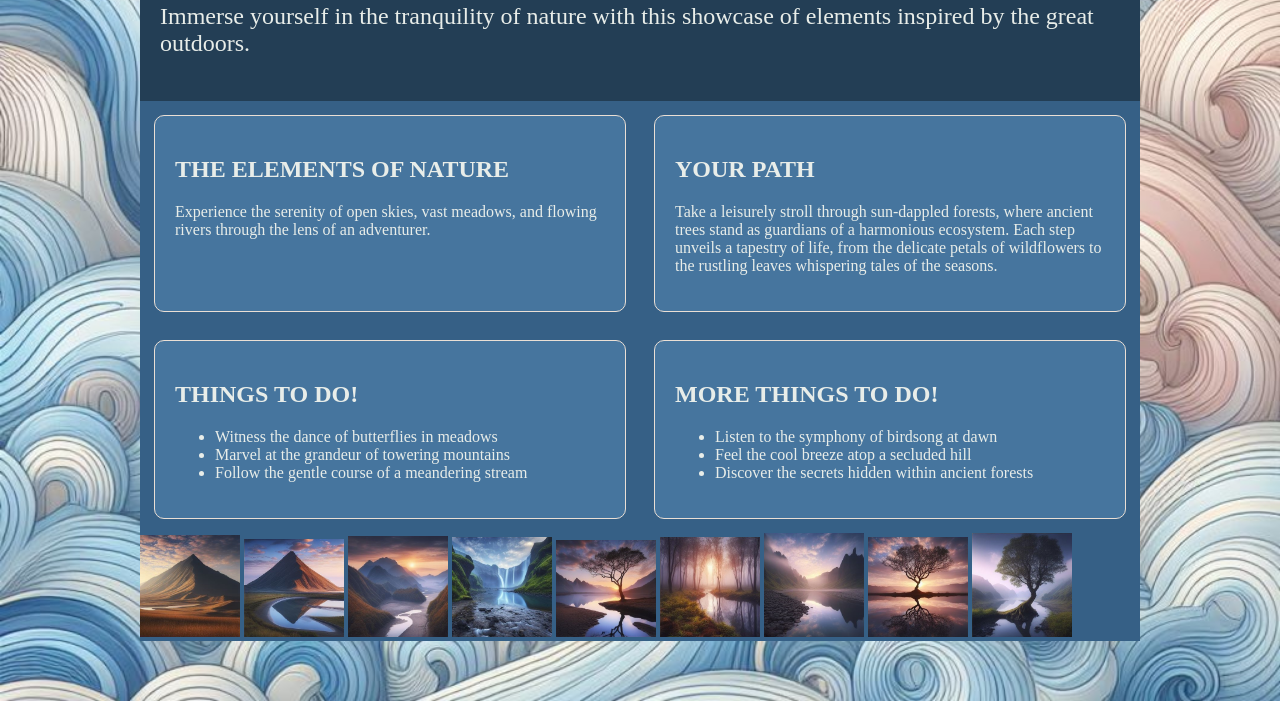
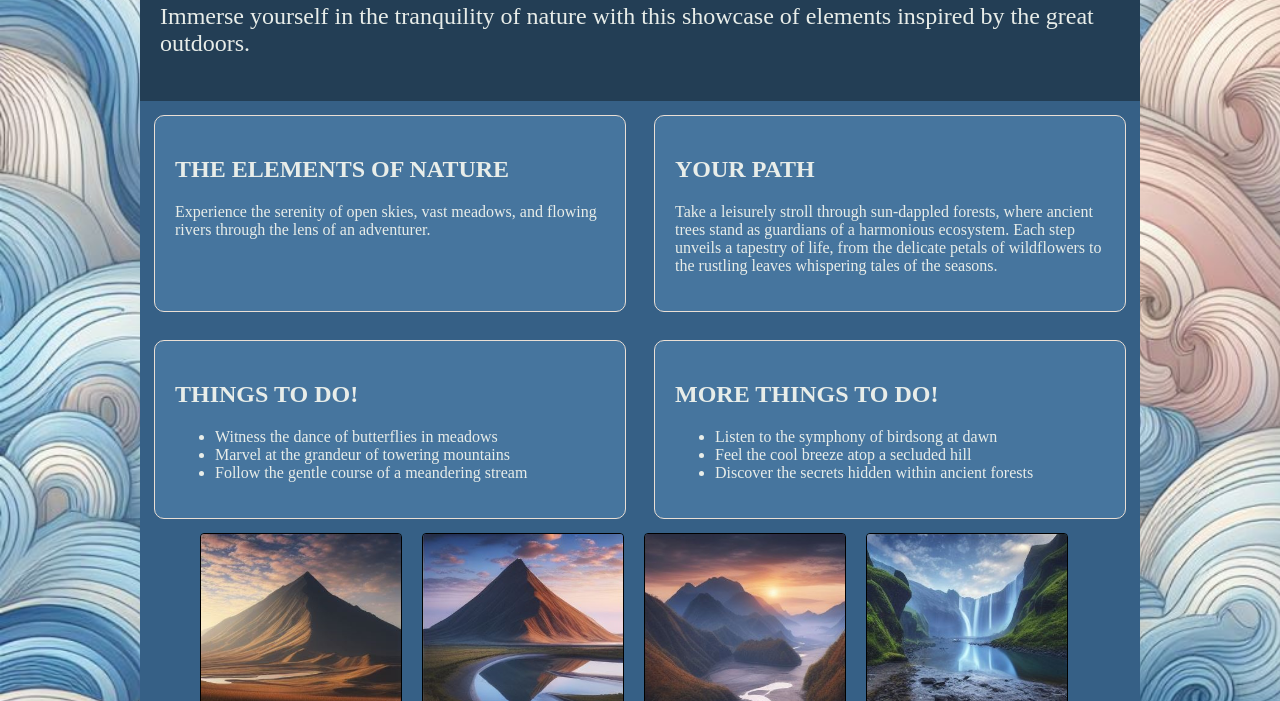
Before and after one commit to joshbarcher/sdev117-spr25, a plain HTML site: page html-css-review/page.html in a window 1280 px wide. Shown: the part 99-800 px from the top of the page. Drawn offline with Linux system fonts and the light colour scheme.

Commit message:
Added a new web page to practice with.

```diff
--- a/html-css-review/styles/my-styles.css
+++ b/html-css-review/styles/my-styles.css
@@ -62,8 +62,17 @@ body {
 
 #image-panel {
     grid-area: ip;
+    margin: auto;
+    width: 880px;
+
+    display: flex;
+    flex-direction: row;
+    flex-wrap: wrap;
+    gap: 20px;
+
+    img {
+        width: 200px;
+        border: 1px solid black;
+        border-radius: 4px;
+    }
 }
-
-img {
-    width: 100px;
-}
--- /dev/null
+++ b/js-project/css/styles.css
@@ -0,0 +1,3 @@
+body {
+    background-color: beige;
+}
--- /dev/null
+++ b/js-project/js/script.js
@@ -0,0 +1,2 @@
+
+alert("Hello, you!");
```
Also changed, not shown: js-project/pages.html (added, +19 -0 lines), 1 other file.
